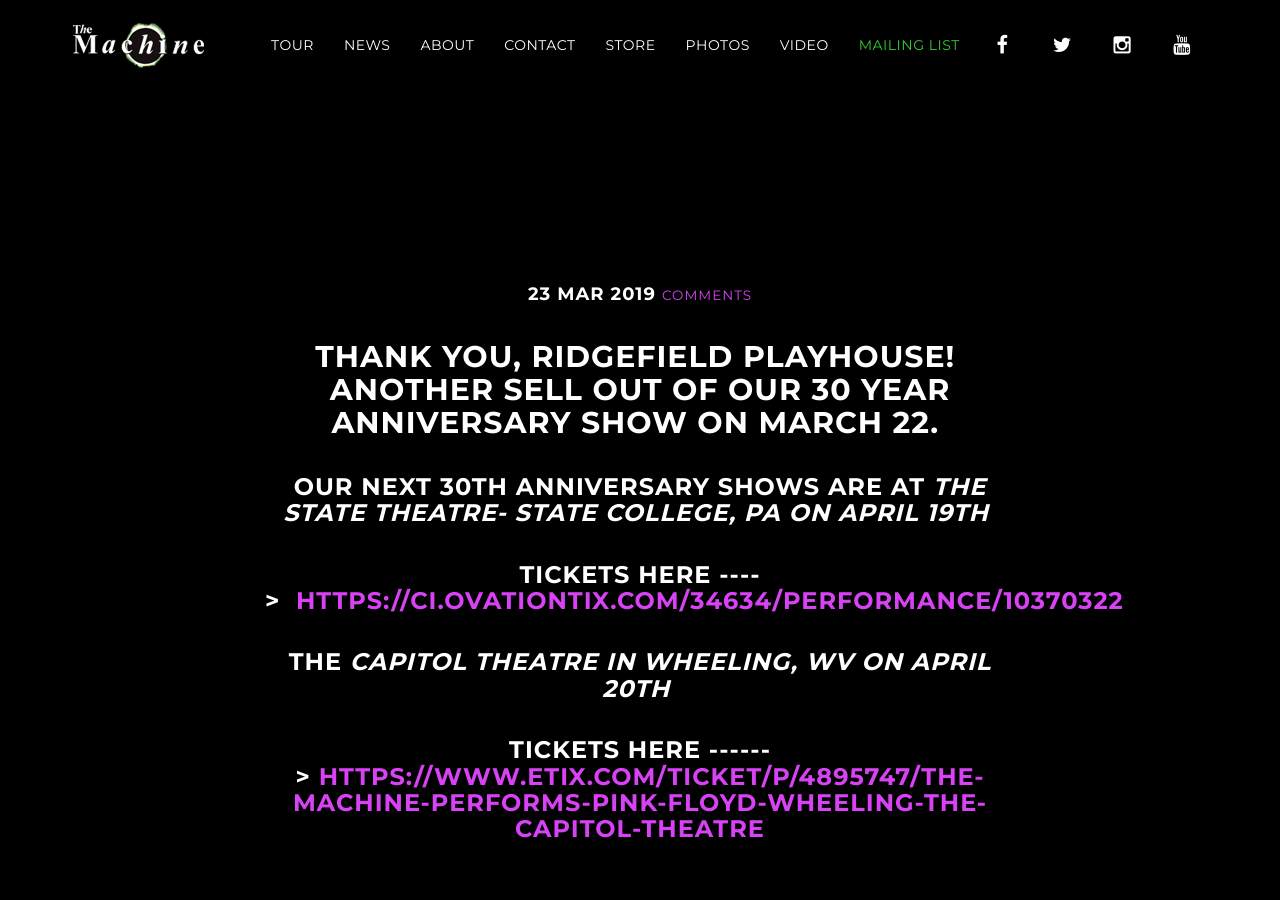
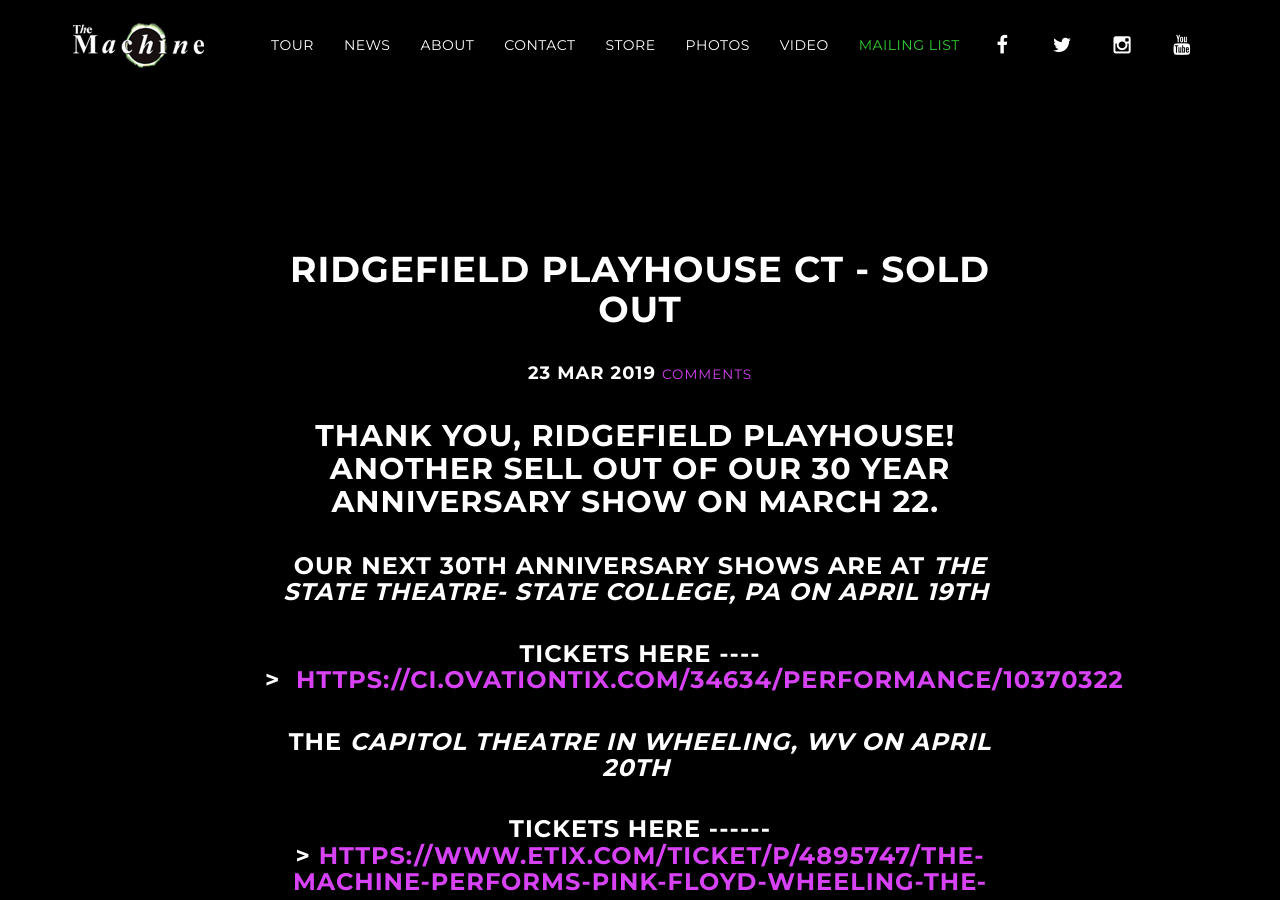
Before and after one commit to machineweb/machineweb.github.io, a Jekyll site: the page built from _posts/2019-03-23-.md, in a window 1280 px wide and 900 px high. Built offline with Jekyll 4.4.1, drawn with Linux system fonts in a browser that asks for light colours; comment, search, counter and statistics services are not loaded.

Commit message:
Updated news item

```diff
--- a/_posts/2019-03-23-.md
+++ b/_posts/2019-03-23-.md
@@ -1,7 +1,7 @@
 ---
 layout: post
 section-type: post
-title:
+title: Ridgefield Playhouse CT - Sold Out
 ---
 
 <h2>Thank you, Ridgefield Playhouse!&nbsp; Another sell out of our 30 Year Anniversary show on March 22.&nbsp;</h2>
```
